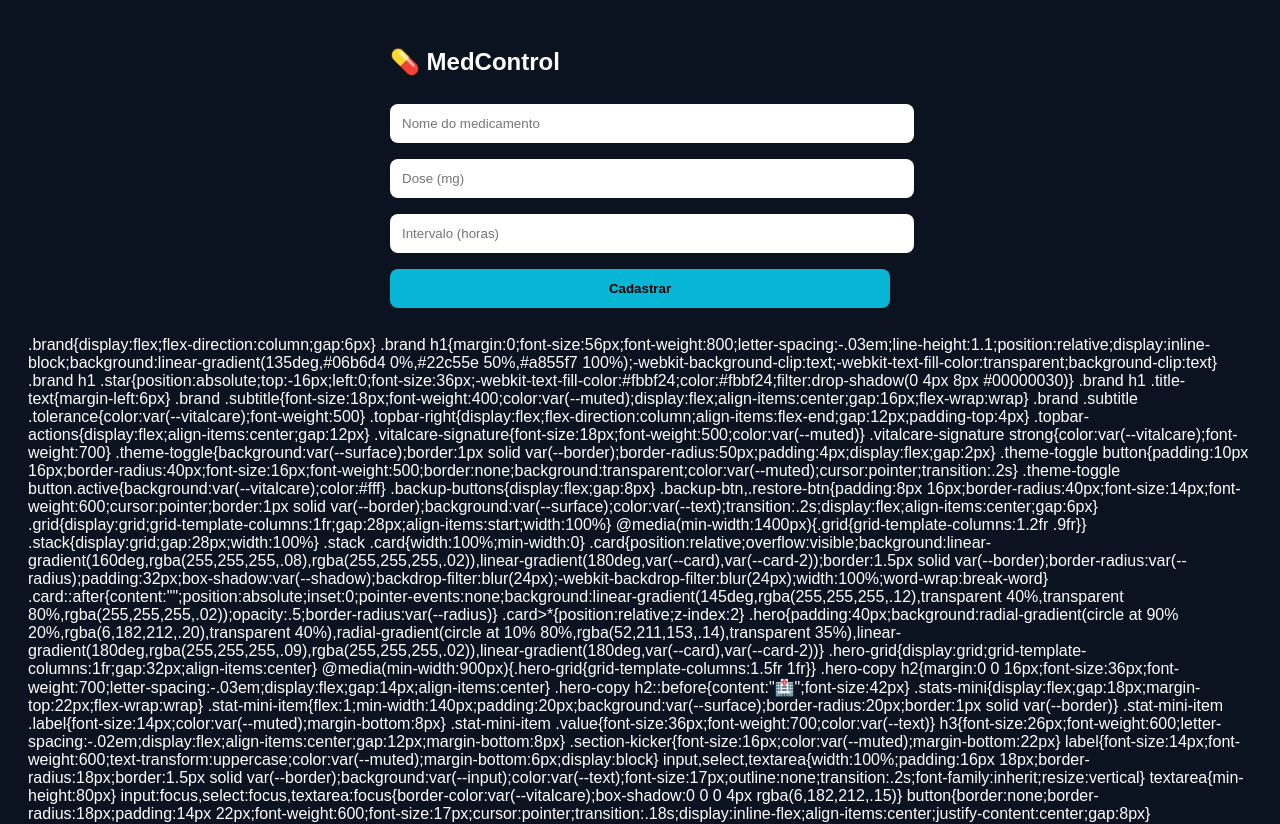
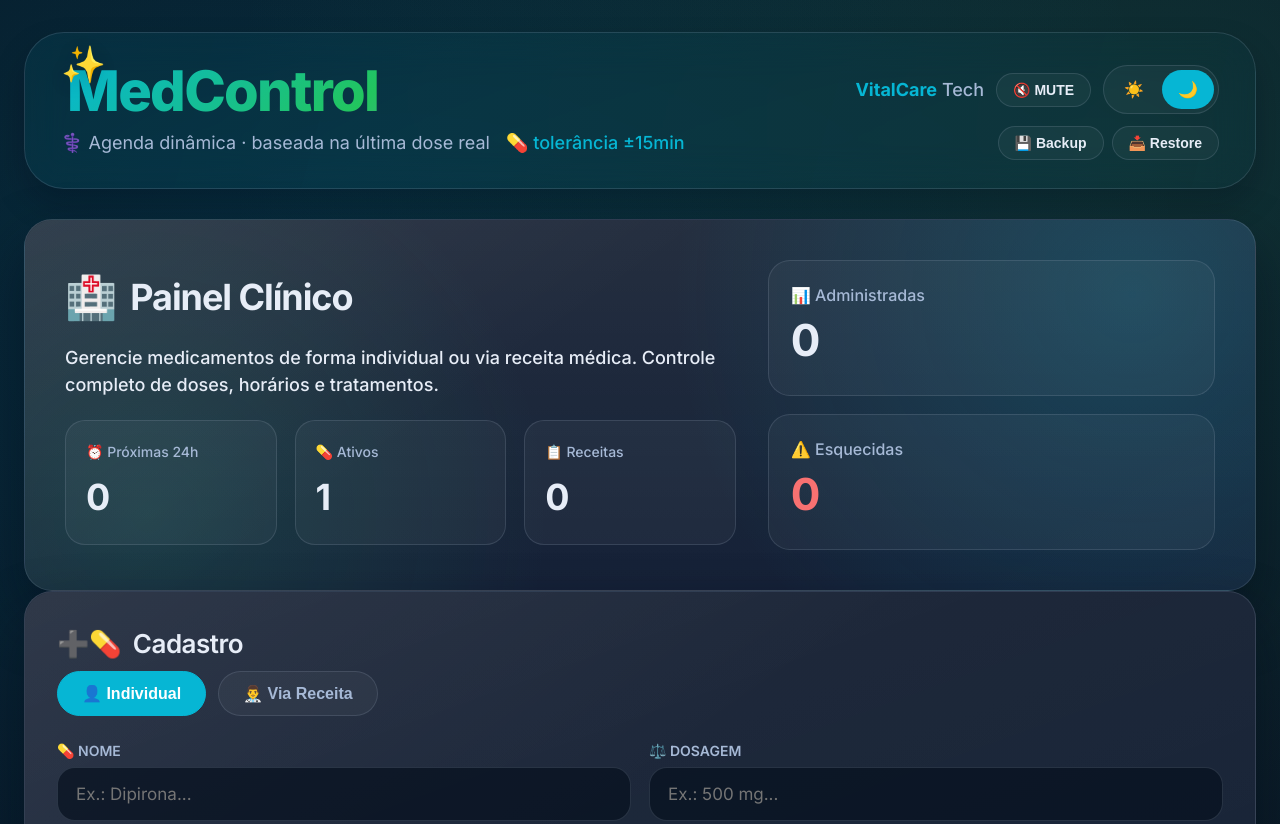
Before and after one commit to vapesmadcat-blip/vitalcare-medcontrol-full, a website: page www/index.html in a window 1280 px wide. Shown: the top 824 px of the page. Drawn offline with Linux system fonts and the light colour scheme.

Commit message:
Add files via upload

```diff
--- a/www/index.html
+++ b/www/index.html
@@ -1,130 +1,40 @@
 <!DOCTYPE html>
 <html lang="pt-BR">
 <head>
-<meta charset="UTF-8">
-<meta name="viewport" content="width=device-width, initial-scale=1.0">
-<title>VitalCare MedControl</title>
-
-<style>
-body{
-  font-family:Arial, sans-serif;
-  background:#0b1220;
-  color:#fff;
-  padding:20px;
-}
-
-.container{
-  max-width:500px;
-  margin:auto;
-}
-
-input, button{
-  width:100%;
-  padding:12px;
-  margin:8px 0;
-  border-radius:8px;
-  border:none;
-}
-
-button{
-  background:#06b6d4;
-  color:#000;
-  font-weight:bold;
-  cursor:pointer;
-}
-
-.list{
-  margin-top:20px;
-}
-
-.card{
-  background:#111827;
-  padding:10px;
-  margin:10px 0;
-  border-radius:8px;
-}
-</style>
-</head>
-
-<body>
-
-<div class="container">
-
-<h2>💊 MedControl</h2>
-
-<input id="medNome" placeholder="Nome do medicamento">
-<input id="medDose" placeholder="Dose (mg)">
-<input id="medIntervalo" placeholder="Intervalo (horas)" type="number">
-
-<button id="btnCadastrar">Cadastrar</button>
-
-<div class="list" id="lista"></div>
-
-</div>
-
-<script>
-const STORAGE = "medcontrol_data";
-
-function load(){
-  return JSON.parse(localStorage.getItem(STORAGE) || "[]");
-}
-
-function save(data){
-  localStorage.setItem(STORAGE, JSON.stringify(data));
-}
-
-function render(){
-  const lista = document.getElementById("lista");
-  lista.innerHTML = "";
-
-  load().forEach(item=>{
-    const div = document.createElement("div");
-    div.className = "card";
-    div.innerHTML = `
-      <strong>${item.nome}</strong><br>
-      Dose: ${item.dose}<br>
-      Intervalo: ${item.intervalo}h
-    `;
-    lista.appendChild(div);
-  });
-}
-
-function cadastrar(){
-  const nome = document.getElementById("medNome").value.trim();
-  const dose = document.getElementById("medDose").value.trim();
-  const intervalo = document.getElementById("medIntervalo").value;
-
-  if(!nome){
-    alert("Informe o medicamento");
-    return;
-  }
-
-  const data = load();
-
-  data.push({
-    nome,
-    dose,
-    intervalo,
-    criado: new Date().toISOString()
-  });
-
-  save(data);
-
-  document.getElementById("medNome").value = "";
-  document.getElementById("medDose").value = "";
-  document.getElementById("medIntervalo").value = "";
-
-  render();
-}
-
-document.addEventListener("DOMContentLoaded", ()=>{
-  document.getElementById("btnCadastrar").addEventListener("click", cadastrar);
-  render();
-});
-</script>
-
-</body>
-</html>    .brand{display:flex;flex-direction:column;gap:6px}
+  <meta charset="UTF-8" />
+  <meta name="viewport" content="width=device-width, initial-scale=1.0, maximum-scale=1.5, user-scalable=yes" />
+  <title>✨ MedControl · VitalCare Tech</title>
+  <link rel="preconnect" href="https://fonts.googleapis.com">
+  <link rel="preconnect" href="https://fonts.gstatic.com" crossorigin>
+  <link href="https://fonts.googleapis.com/css2?family=Inter:ital,wght@0,400..800;1,400..800&display=swap" rel="stylesheet">
+  <style>
+    *{box-sizing:border-box;margin:0;padding:0}
+    :root{
+      --bg:#07111f;--bg-soft:#0c1728;--card:#0f1a2d;--card-2:#101d33;
+      --surface:rgba(255,255,255,.04);--surface-2:rgba(255,255,255,.06);
+      --text:#e7edf7;--muted:#a6b9d6;--border:rgba(148,163,184,.20);
+      --border-strong:rgba(148,163,184,.35);--input:rgba(7,17,31,.70);
+      --green:#34d399;--blue:#67e8f9;--red:#f87171;--orange:#fb923c;
+      --pill:#22c55e;--amber:#fbbf24;--vitalcare:#06b6d4;--vitalcare-dark:#0891b2;
+      --missed-bg:rgba(239,68,68,.15);--shadow:0 28px 60px rgba(2,6,23,.45);
+      --shadow-soft:0 16px 30px rgba(2,6,23,.25);--radius:28px;
+    }
+    body.light{
+      --bg:#eef4fb;--bg-soft:#dde8f6;--card:#fff;--card-2:#f8fbff;
+      --text:#0f172a;--muted:#516079;--border:rgba(148,163,184,.30);
+      --input:rgba(255,255,255,.90);--missed-bg:rgba(239,68,68,.08);
+    }
+    html{scroll-behavior:smooth}
+    body{
+      margin:0;min-height:100vh;padding:32px 24px;
+      font-family:"Inter",system-ui,-apple-system,sans-serif;font-weight:500;
+      color:var(--text);line-height:1.5;font-size:18px;
+      background:radial-gradient(circle at 20% 10%,rgba(6,182,212,.18),transparent 30%),radial-gradient(circle at 90% 5%,rgba(52,211,153,.16),transparent 28%),linear-gradient(145deg,var(--bg) 0%,var(--bg-soft) 100%);
+    }
+    body::before{content:"";position:fixed;inset:0;pointer-events:none;background:linear-gradient(rgba(255,255,255,.03) 1px,transparent 1px),linear-gradient(90deg,rgba(255,255,255,.03) 1px,transparent 1px);background-size:44px 44px;mask-image:linear-gradient(180deg,rgba(0,0,0,.25),transparent 70%);opacity:.25;z-index:0}
+    .wrap{max-width:100%;width:100%;margin:0 auto;position:relative;z-index:2}
+    .topbar{display:flex;align-items:flex-start;justify-content:space-between;gap:24px;flex-wrap:wrap;margin-bottom:30px;padding:28px 36px;border-radius:40px;background:linear-gradient(105deg,rgba(6,182,212,.08),rgba(8,145,178,.04));border:1px solid var(--border);box-shadow:var(--shadow-soft);backdrop-filter:blur(20px);width:100%}
+    .brand{display:flex;flex-direction:column;gap:6px}
     .brand h1{margin:0;font-size:56px;font-weight:800;letter-spacing:-.03em;line-height:1.1;position:relative;display:inline-block;background:linear-gradient(135deg,#06b6d4 0%,#22c55e 50%,#a855f7 100%);-webkit-background-clip:text;-webkit-text-fill-color:transparent;background-clip:text}
     .brand h1 .star{position:absolute;top:-16px;left:0;font-size:36px;-webkit-text-fill-color:#fbbf24;color:#fbbf24;filter:drop-shadow(0 4px 8px #00000030)}
     .brand h1 .title-text{margin-left:6px}
@@ -409,7 +319,7 @@ document.addEventListener("DOMContentLoaded", ()=>{
   let pendingData=null;
 
   // ========== STORAGE ==========
-  function loadJon(k,f){try{return JSON.parse(localStorage.getItem(k))||f}catch{return f}}
+  function loadJson(k,f){try{return JSON.parse(localStorage.getItem(k))||f}catch{return f}}
   function saveJson(k,v){localStorage.setItem(k,JSON.stringify(v))}
   function getMeds(){return loadJson(MEDS_KEY,[])}
   function setMeds(v){saveJson(MEDS_KEY,v)}
```
